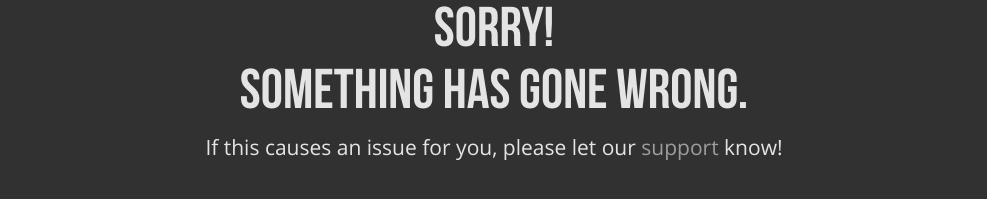
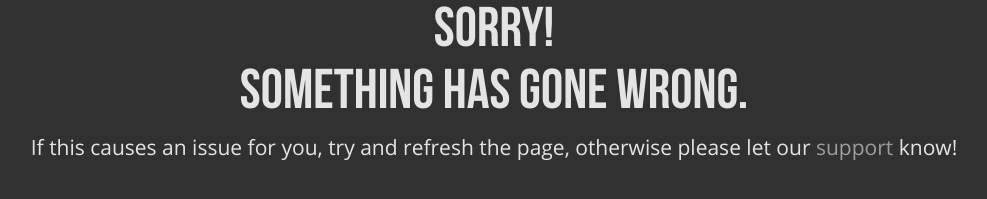
Before and after one commit to afroviking/error, a plain HTML site: page index.html in a window 1280 px wide. Shown: the part 117-316 px from the top of the page, without its empty margins (146-1133 px from the left). Drawn offline with Linux system fonts and the light colour scheme.

Commit message:
minor text correction

```diff
--- a/index.html
+++ b/index.html
@@ -18,7 +18,7 @@
         <img src="images/oops.png">
         <h2> Sorry! <br>
         Something has gone wrong. </h2>
-        <p>If this causes an issue for you, please let our <a href="#placeholder"> support </a> know! </p>
+        <p>If this causes an issue for you, try and refresh the page, otherwise please let our <a href="#placeholder"> support </a> know! </p>
     </div>
 </body>
 
```
